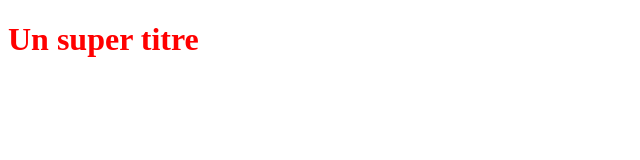
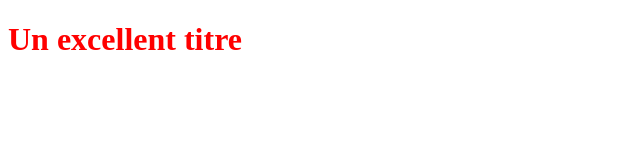
Before and after one commit to foutalapou/CoursClassroom, a plain HTML site: page index.html in a window 1280 px wide. Shown: the whole page, without its empty margins (0-640 px from the left). Drawn offline with Linux system fonts and the light colour scheme.

Commit message:
Modification du titre H1

```diff
--- a/index.html
+++ b/index.html
@@ -5,6 +5,6 @@
    <link rel="stylesheet" type="text/css" href="styles.css">
 </head>
 <body>
-   <h1>Un super titre</h1>
+   <h1>Un excellent titre</h1>
 </body>
 </html>
```
